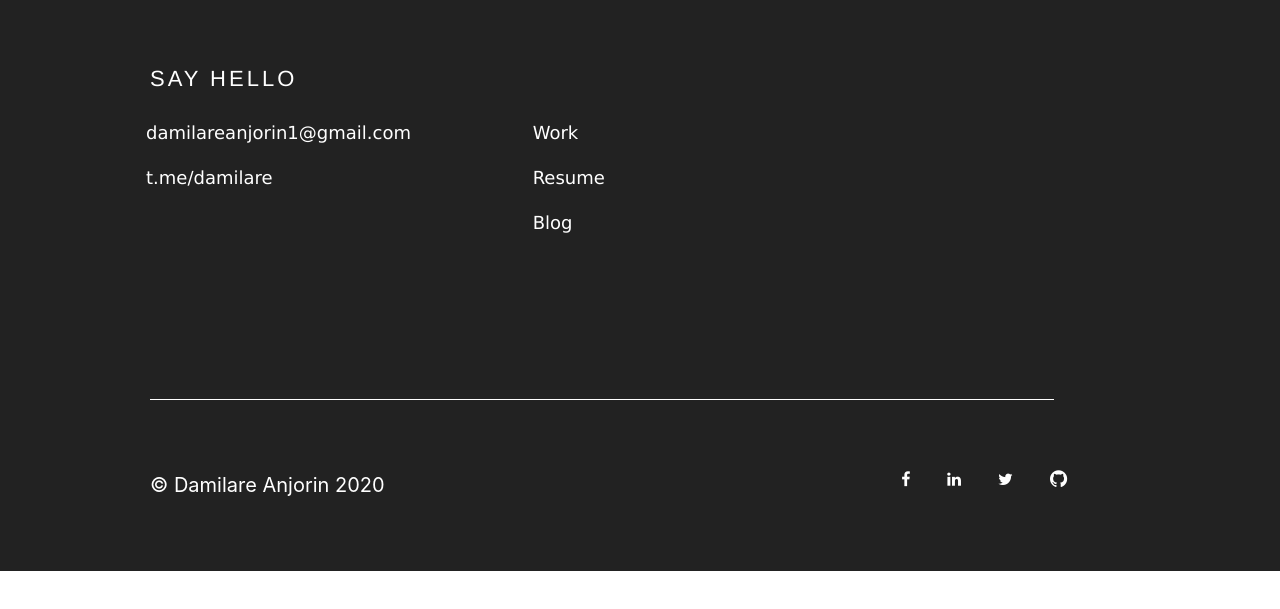
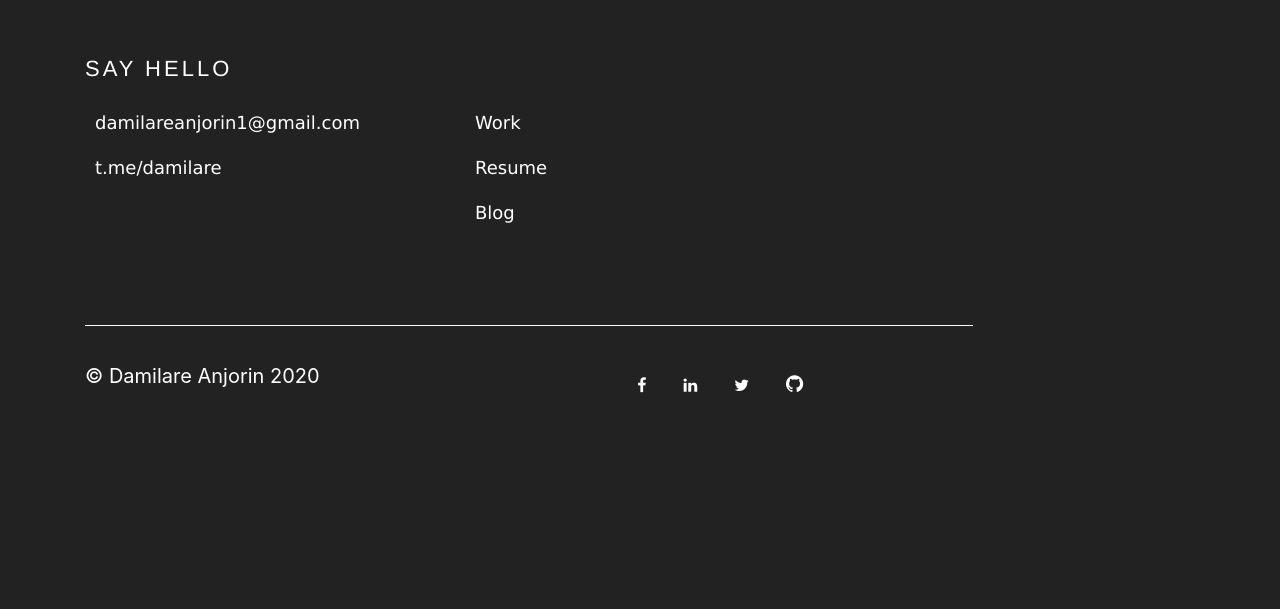
Before and after one commit to dammy001/damilare.dev, a React (Create React App) app: page /blog in a window 1280 px wide. Shown: the part 1184-1793 px from the top of the page. Before the commit the page ends 1755 px from the top, so only its background shows below. Built offline with nearby package versions, Linux system fonts and the light colour scheme; what react-animations would draw is missing.

Commit message:
footer changes

```diff
--- a/package.json
+++ b/package.json
@@ -1,6 +1,4 @@
 {
-  "homepage": "http://dammy001.github.io/damilare.dev",
-  "name": "damilare.dev",
   "version": "0.1.0",
   "private": true,
   "dependencies": {
--- a/src/App.scss
+++ b/src/App.scss
@@ -595,3 +595,38 @@ $Juicy-Grape-3-hex: #7638C2;
 
   }
 }
+
+//contact me
+.messageme {
+    width: 100%;
+    height: 605px;
+    justify-content: center;
+    text-align: center;
+    align-items: center;
+    -webkit-box-pack: center;
+    background-color: #000;
+
+    .head{
+        margin-top: 6em;
+        justify-content: center;
+        text-align: center;
+        align-items: center;
+        h3 {
+            font-size: 2.4em;
+            font-family: Impact, Haettenschweiler, 'Arial Narrow Bold', sans-serif;
+            color: #fff;
+        }
+        p{
+            font-size: 15px;
+            color: #fff;
+        }
+    }
+
+
+     .formcontact {
+
+        justify-items: left;
+        justify-content: left;
+        text-align: left;
+    }
+}
--- a/src/components/contact/contact.js
+++ b/src/components/contact/contact.js
@@ -1,9 +1,30 @@
 import React, { Component } from 'react';
 import { validate } from 'indicative/validator';
 import axios from 'axios';
-import './contact.scss';
+import styled from 'styled-components';
 import WOW from 'wowjs';
-import { Container, Row, Col, Button, Form } from 'react-bootstrap'
+import { Container, Row, Col, Form } from 'react-bootstrap'
+
+const Button = styled.button`
+
+    display: ${props => props.block ? "block" : "none"};
+    color: white;
+    font-size: 1em;
+    width: 93%;
+    background-image: linear-gradient(to right,#f05a28,#ec008c,#f05a28);
+    margin: 1em;
+    letter-spacing: 0.1em;
+    text-transform: uppercase;
+    padding: 13px;
+    border: none;
+    border-radius: 3px;
+    box-sizing: border-box;
+`;
+
+const Label = styled.label`
+    float: left;
+    color: #fff;
+`;
 
 class Message extends Component {
 
@@ -80,47 +101,46 @@ class Message extends Component {
 
     render() {
         return <div className="messageme">
-            <Container fluid>
+            <Container>
                 <Row>
-                    <Col md={4}></Col>
-                    <Col md={7}>
-                        <Row>
+                    <Col md={3}></Col>
+                    <Col md={6} sm={2}>
                         <div className="head">
                             <h3>Send me a message!</h3>
                             <p>Got a question or project for me? Go ahead.</p>
                         </div>
-                        </Row>
-                        <Row>
-                            <div ClassName="formcontact">
+
+
+                        <div ClassName="formcontact" style={{marginTop: '4em'}}>
+
                         <Form>
                            <Form.Row>
-                                <Form.Group as={Col} controlId="formGridEmail">
-                                    <Form.Label className="label">Email</Form.Label>
-                                    <Form.Control type="email" placeholder="Enter email" />
+                           <Form.Group as={Col} controlId="formGridName">
+                               <Label><label>Your Name</label></Label>
+                               <Form.Control type="text" placeholder="Enter Your Name" />
                            </Form.Group>
 
-                                <Form.Group as={Col} controlId="formGridPassword">
-                                    <Form.Label className="label">Password</Form.Label>
-                                    <Form.Control type="password" placeholder="Password" />
+                           <Form.Group as={Col} controlId="formGridEmail">
+                                <Label><label>Your Email</label></Label>
+                               <Form.Control type="email" placeholder="Enter Your Email" />
                            </Form.Group>
                            </Form.Row>
 
                            <Form.Group controlId="exampleForm.ControlTextarea1">
-                                <Form.Label className="label">Message</Form.Label>
-                                <Form.Control as="textarea" rows="3" />
+                           <Label><label>Message</label></Label>
+                           <Form.Control as="textarea" rows={4} placeholder="Send me a message, let's discuss"/>
                            </Form.Group>
 
-                                <Button variant="primary" type="submit" block>
-                                    Submit
+                           <Button block>
+                           <i className="fa fa-arrow-right"></i> Shoot Me
                            </Button>
                         </Form>
                        </div>
-                        </Row>
 
                     </Col>
-                    <Col md={1}></Col>
                 </Row>
             </Container>
+
            {/*  <div className="row">
                 <div className="col-2"></div>
                 <div className="col-8">
--- a/src/components/footer/footer.js
+++ b/src/components/footer/footer.js
@@ -3,10 +3,11 @@ import '../../../node_modules/font-awesome/css/font-awesome.min.css';
 import './footer.scss';
 import { Link } from 'react-router-dom';
 import WOW from 'wowjs';
+import { Container, Row, Col } from 'react-bootstrap'
 
 class Footer extends Component {
 
-    facebook = () => {
+    /* facebook = () => {
         window.location = 'https://facebook.com/';
     }
     linkedin = () => {
@@ -17,7 +18,7 @@ class Footer extends Component {
     }
     github = () => {
         window.location = 'https://github.com/dammy001';
-    }
+    } */
 
     componentDidMount(){
         new WOW.WOW().init();
@@ -25,7 +26,49 @@ class Footer extends Component {
 
     render() {
         return <div className="footer">
+            <Container>
                 <div className="wow slideInUp footer-items" data-wow-offset="70" data-wow-delay="1s">
+                    <h5>Say Hello</h5>
+                    <Row>
+                        <Col md={4}>
+                        <ul>
+                            <li>damilareanjorin1@gmail.com</li>
+                            <li>t.me/damilare</li>
+                        </ul>
+                        </Col>
+
+                        <Col md={4}>
+                            <ul>
+                                <li><Link to='/work' className="link">Work</Link></li>
+                                <li><a className="link" href={`https://gitconnected.com/dammy001/resume`}
+                                        target="_blank"
+                                        rel="noopener noreferrer"
+                                    >Resume</a>
+                                </li>
+                                <li><Link to='/blog' className="link">Blog</Link></li>
+                            </ul>
+                        </Col>
+                    </Row>
+
+                    <div className="footer-bottom">
+                        <Row>
+                            <Col md={5} className="name">
+                                <p>&copy; Damilare Anjorin 2020</p>
+                            </Col>
+
+                            <Col md={7} className="btn">
+                                <div className="btn-group">
+                                    <button type="button" href={`https://facebook.com/`} className="btn btn-primary facebook"><i className="fa fa-facebook"></i></button>
+                                    <button type="button" href={`https://linkedin.com/`} className="btn btn-primary linkedin"><i className="fa fa-linkedin"></i></button>
+                                    <button type="button" href={`https://twitter.com/laravel00`} className="btn btn-primary twitter"><i className="fa fa-twitter"></i></button>
+                                    <button type="button" href={`https://github.com/dammy001`} className="btn btn-primary github"><i className="fa fa-github"></i></button>
+                                </div>
+                            </Col>
+                        </Row>
+                    </div>
+                </div>
+            </Container>
+                {/* <div className="wow slideInUp footer-items" data-wow-offset="70" data-wow-delay="1s">
                     <h5>Say Hello</h5>
                     <div className="row">
                         <div className="col-4">
@@ -53,16 +96,16 @@ class Footer extends Component {
                             </div>
                             <div className="col-7">
                                 <div className="btn-group">
-                                    <button type="button" onClick={this.facebook} className="btn btn-primary facebook"><i className="fa fa-facebook"></i></button>
-                                    <button type="button" onClick={this.linkedin} className="btn btn-primary linkedin"><i className="fa fa-linkedin"></i></button>
-                                    <button type="button" onClick={this.twitter} className="btn btn-primary twitter"><i className="fa fa-twitter"></i></button>
-                                    <button type="button" onClick={this.github} className="btn btn-primary github"><i className="fa fa-github"></i></button>
+                                    <button type="button" href={`https://facebook.com/`} className="btn btn-primary facebook"><i className="fa fa-facebook"></i></button>
+                                    <button type="button" href={`https://linkedin.com/`} className="btn btn-primary linkedin"><i className="fa fa-linkedin"></i></button>
+                                    <button type="button" href={`https://twitter.com/laravel00`} className="btn btn-primary twitter"><i className="fa fa-twitter"></i></button>
+                                    <button type="button" href={`https://github.com/dammy001`} className="btn btn-primary github"><i className="fa fa-github"></i></button>
                                 </div>
                             </div>
                         </div>
                     </div>
 
-                </div>
+    </div> */}
 
         </div>
     }
--- a/src/components/footer/footer.scss
+++ b/src/components/footer/footer.scss
@@ -1,40 +1,27 @@
 .footer {
     width: 100%;
-    height: 605px;
+    height: 655px;
     background-color: #222;
 
     .footer-items {
         color: white;
-        padding-top: 100px;
-        margin-left: 150px;
+        padding-top: 90px;
+
 
         h5 {
             text-transform: uppercase;
             font-size: 22px;
             letter-spacing: 3px;
             font-family: 'Franklin Gothic Medium', 'Arial Narrow', Arial, sans-serif;
-
-            @media (max-width: 640px) {
-                margin-left: -100px;
-            }
         }
-
 
         ul {
             font-size: 18px;
             list-style-type: none;
             padding: 10px;
             line-height: 2.5em;
-            margin-left: -14px;
             font-family: Verdana, Geneva, Tahoma, sans-serif;
             color: #fff;
-
-            @media (max-width: 640px) {
-                margin-left: -150px;
-                justify-content: left;
-                justify-items: left;
-                text-align: left;
-            }
 
             & li {
                 text-decoration-style: none;
@@ -46,19 +33,19 @@
         }
 
         .footer-bottom {
-            margin-top: 8em;
+            margin-top: 4em;
             border-top: 1px solid #fff;
             width: 80%;
 
-            .col-5 {
-                margin-top: 70px;
+            .name {
+                margin-top: 35px;
                 font-size: 20px;
                 color: #fff;
             }
-            .col-7 {
-                margin-top: 10px;
+            .btn {
+               margin-top: -0.5em;
                 .btn-group {
-                    margin-left: 350px;
+
                     .facebook {
                         border-radius: 5px;
                         background-color: transparent;
@@ -109,7 +96,7 @@
     }
 }
 
-@media (max-width: 640px) {
+/* @media (max-width: 640px) {
     .footer {
         width: 100%;
         height: 800px;
@@ -149,4 +136,4 @@
         }
     }
 
-}
+} */
--- a/src/components/landing/landing.js
+++ b/src/components/landing/landing.js
@@ -41,15 +41,11 @@ class Landing extends Component {
 
             <Contact />
 
+            <Footer />
+
             <ScrollUpButton />
-                {/*
 
-
-
-                <Message />
-
-                <Footer /> */}
-            </div>
+        </div>
     }
 }
 
```
Also changed, not shown: src/components/contact/contact.scss (deleted, +0 -210 lines). Lines whose indentation alone changed are shown as unchanged.
